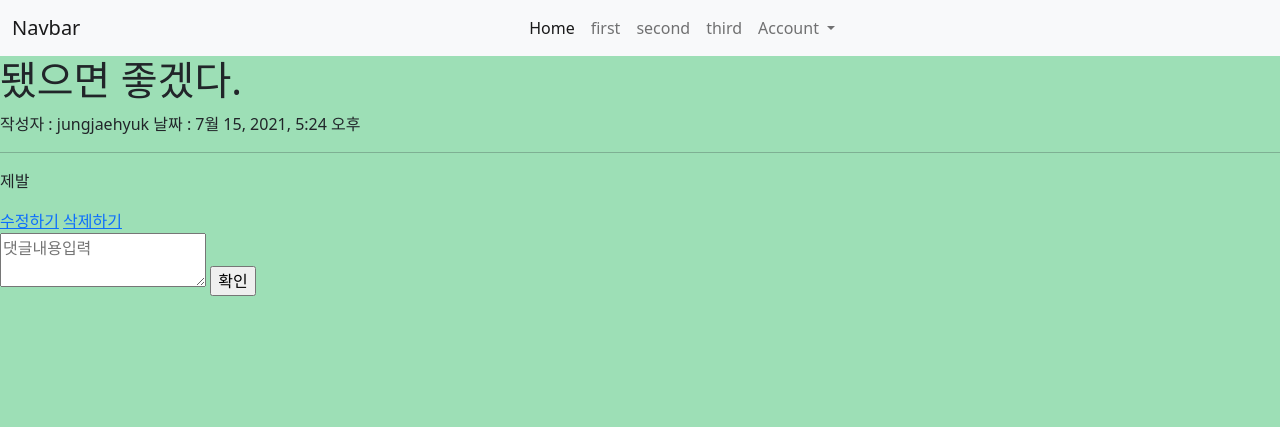
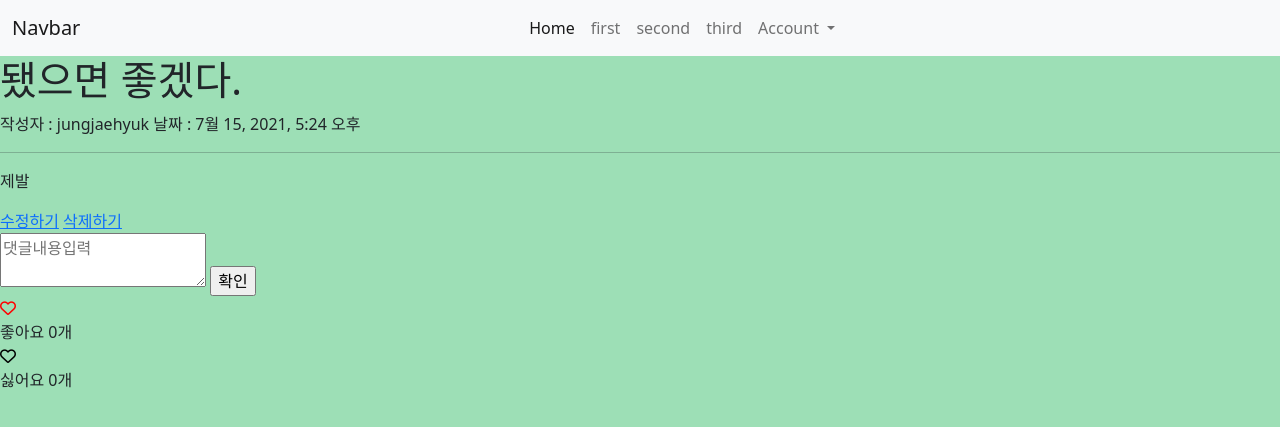
Before and after one commit to jaehyukjung/sns-project, a Django app: page /6 in a window 1280 px wide. Shown: the top 427 px of the page. Run offline with Django 3.2, Linux system fonts and the light colour scheme; data comes from the database, SQL or seed files in the repository; both versions use the stored data as it was after the commit; data that the repository does not hold is empty; some libraries are stand-ins or nearby versions.

Commit message:
좋아요와 싫어요

```diff
--- a/sns_project/main/models.py
+++ b/sns_project/main/models.py
@@ -9,6 +9,16 @@ class Post(models.Model):
     pub_date = models.DateTimeField()
     body = models.TextField()
     image = models.ImageField(upload_to="post/", blank=True, null=True)
+    like_user_set = models.ManyToManyField(User, blank=True, related_name='likes_user_set',through='Like')
+    dislike_user_set = models.ManyToManyField(User, blank=True, related_name='dislikes_user_set',through='Dislike')
+
+    @property
+    def like_count(self):
+        return self.like_user_set.count()
+
+    @property
+    def dislike_count(self):
+        return self.dislike_user_set.count()
 
     def __str__(self):
         return self.title
@@ -22,3 +32,22 @@ class Comment(models.Model):
 	post = models.ForeignKey(Post, on_delete =models.CASCADE, related_name='comments')
 	created_at = models.DateTimeField(auto_now_add = True)
 	updated_at = models.DateTimeField(auto_now = True)
+
+class Like(models.Model):
+    user = models.ForeignKey(User, on_delete=models.CASCADE)
+    post = models.ForeignKey(Post, on_delete=models.CASCADE)
+    created_at = models.DateTimeField(auto_now_add=True)
+    updated_at = models.DateTimeField(auto_now=True)
+
+    class Meta:
+        unique_together =(('user', 'post'))
+
+#싫어요 모델
+class Dislike(models.Model):
+    user = models.ForeignKey(User, on_delete=models.CASCADE)
+    post = models.ForeignKey(Post, on_delete=models.CASCADE)
+    created_at = models.DateTimeField(auto_now_add=True)
+    updated_at = models.DateTimeField(auto_now=True)
+
+    class Meta:
+        unique_together = (('user', 'post'))
--- a/sns_project/main/templates/main/detail.html
+++ b/sns_project/main/templates/main/detail.html
@@ -47,6 +47,129 @@
     </div>
     {%endfor%}
 </div>
+<div>
+    <!-- 4. show.html 수정하기 -->
+<span href="#" class="like" name ="{{post.id}}" value="Like">
+
+    <!--만약 유저가 좋아요를 눌렀다면 채운 하트로 변경-->
+    {% if user in post.like_user_set.all %}
+        <div class="alt-service-icon">
+            <i class="fas fa-heart" id ="like-icon" style="color:red;"></i>
+         </div>
+    <!--아니면 비워진 하트-->
+    {% else %}
+
+        <div class="alt-service-icon">
+             <i class="far fa-heart" id ="like-icon" style="color:red;"></i>
+        </div>
+
+     {% endif %}
+
+     <span id="count-{{ post.id }}" class="alt-services-title font-alt">
+        좋아요
+        {% if post.like_count == 0 %}
+            0개
+        {% else %}
+            {{ post.like_count }}개
+        {% endif %}
+     </span>
+</span>
+<span href="#" class="dislike" name ="{{post.id}}" value="Dislike">
+
+    <!--만약 유저가 좋아요를 눌렀다면 채운 하트로 변경-->
+    {% if user in post.dislike_user_set.all %}
+        <div class="alt-service-icon">
+            <i class="fas fa-heart" id ="dislike-icon" style="color:rgb(0, 0, 0);"></i>
+         </div>
+    <!--아니면 비워진 하트-->
+    {% else %}
+
+        <div class="alt-service-icon">
+             <i class="far fa-heart" id ="dislike-icon" style="color:rgb(0, 0, 0);"></i>
+        </div>
+
+     {% endif %}
+
+     <span id="count-d{{ post.id }}" class="alt-services-title font-alt">
+        싫어요
+        {% if post.dislike_count == 0 %}
+            0개
+        {% else %}
+            {{ post.dislike_count }}개
+        {% endif %}
+     </span>
+</span>
+</div>
+
+<!-- 5. ajax 적용하기 -->
+<script src="https://code.jquery.com/jquery-3.2.1.min.js"></script>
+<script>
+    $(".like").click(function(){
+        var pk=$(this).attr('name')
+        $.ajax({
+            type:'POST',
+            url:"{% url 'main:like_toggle' post.pk %}",
+            data:{'pk':pk,'csrfmiddlewaretoken':'{{csrf_token}}'},
+            dataType:'json',
+            success:function(response){
+                if(response.like_count==null){
+                    alert('로그인이 필요합니다.');
+                    window.location.replace('/accounts/');
+                }
+                else{
+                    if(response.result=='like'){
+                        $('#like-icon').removeClass();
+                        $('#like-icon').addClass('fas fa-heart');
+                    }
+                    else{
+                        $('#like-icon').removeClass();
+                        $('#like-icon').addClass('far fa-heart');
+                    }
+                    $('#count-{{post.id}}').html('좋아요'+response.like_count+"개");
+                }
+            },
+            error:function(request, status, error){
+                alert("로그인이 필요합니다.")
+                alert('code:'+request.status+'\n'+'message:'+request.responseText+"\n"+"error:"+error);
+            },
+        })
+    })
+</script>
+<script src="https://code.jquery.com/jquery-3.2.1.min.js"></script>
+<script>
+    $(".dislike").click(function(){
+        var pk=$(this).attr('name')
+        $.ajax({
+            type:'POST',
+            url:"{% url 'main:dislike_toggle' post.pk %}",
+            data:{'pk':pk,'csrfmiddlewaretoken':'{{csrf_token}}'},
+            dataType:'json',
+            success:function(response){
+                if(response.dislike_count==null){
+                    alert('로그인이 필요합니다.');
+                    window.location.replace('/accounts/');
+                }
+                else{
+                    if(response.result=='dislike'){
+                        $('#dislike-icon').removeClass();
+                        $('#dislike-icon').addClass('fas fa-heart');
+                    }
+                    else{
+                        $('#dislike-icon').removeClass();
+                        $('#dislike-icon').addClass('far fa-heart');
+                    }
+                    $('#count-d{{post.id}}').html('싫어요'+response.dislike_count+"개");
+                }
+            },
+            error:function(request, status, error){
+                alert("로그인이 필요합니다.")
+                alert('code:'+request.status+'\n'+'message:'+request.responseText+"\n"+"error:"+error);
+            },
+        })
+    })
+</script>
+
+<!-- 5. ajax 적용하기 -->
 
 
 {% endblock %}
--- a/sns_project/main/urls.py
+++ b/sns_project/main/urls.py
@@ -17,4 +17,6 @@ urlpatterns = [
     path('<str:post_id>/<str:comment_id>/edit_comment', edit_comment, name='edit_comment'),
     path('<str:comment_id>/delete_comment', delete_comment, name="delete_comment"),
     path('<str:post_id>/<str:comment_id>/update_comment', update_comment, name='update_comment'),
+    path('like_toggle/<int:post_id>/' ,like_toggle,name="like_toggle"),
+    path('dislike_toggle/<int:post_id>/' ,dislike_toggle,name="dislike_toggle"),
 ]
--- a/sns_project/main/views.py
+++ b/sns_project/main/views.py
@@ -1,6 +1,15 @@
 from django.shortcuts import render,redirect, get_object_or_404
-from .models import Post, Comment
+from .models import Dislike, Like, Post, Comment
 from django.utils import timezone
+from django.contrib.auth.decorators import login_required
+# 2. 사용할 모듈 불러오기
+# 2-1 POST 형식의 HTTP 통신만 받기
+from django.views.decorators.http import require_POST
+# 2-2 response를 변환하는 가장 가본 함수, html 파일, 이미지 등 다양한 응답
+from django.http import HttpResponse
+# 2-3 딕셔너리를 json 형식으로 바꾸기 위해
+import json
+
 
 # Create your views here.
 def showmain(request):
@@ -82,3 +91,40 @@ def update_comment(request, post_id,comment_id):
         comment_content=request.POST.get('content')
         comment.update(content=comment_content,writer=current_user, post=post)
     return redirect('main:detail', post_id)
+
+# 3. like_toggle 함수 작성하기
+@require_POST
+@login_required
+def like_toggle(request,post_id):
+    post = get_object_or_404(Post,pk=post_id)
+    post_like,post_like_created=Like.objects.get_or_create(user=request.user,post=post)
+
+    if not post_like_created:
+        post_like.delete()
+        result="like_cancel"
+    else:
+        result="like"
+
+    context={
+        "like_count":post.like_count,
+        "result":result
+    }
+
+    return HttpResponse(json.dumps(context),content_type="application/json")
+
+def dislike_toggle(request,post_id):
+    post = get_object_or_404(Post,pk=post_id)
+    post_dislike,post_dislike_created=Dislike.objects.get_or_create(user=request.user,post=post)
+
+    if not post_dislike_created:
+        post_dislike.delete()
+        result="dislike_cancel"
+    else:
+        result="dislike"
+
+    context={
+        "dislike_count":post.dislike_count,
+        "result":result
+    }
+
+    return HttpResponse(json.dumps(context),content_type="application/json")
--- a/sns_project/sns_project/templates/base.html
+++ b/sns_project/sns_project/templates/base.html
@@ -8,6 +8,7 @@
     <title>정재혁의 자기소개</title>
     <!-- JavaScript Bundle with Popper -->
     <script src="https://cdn.jsdelivr.net/npm/bootstrap@5.0.0-beta3/dist/js/bootstrap.bundle.min.js" integrity="sha384-JEW9xMcG8R+pH31jmWH6WWP0WintQrMb4s7ZOdauHnUtxwoG2vI5DkLtS3qm9Ekf" crossorigin="anonymous"></script>
+    <script src="https://kit.fontawesome.com/8e0eb2ee40.js" crossorigin="anonymous"></script>
     <!-- CSS only -->
     <link href="https://cdn.jsdelivr.net/npm/bootstrap@5.0.0-beta3/dist/css/bootstrap.min.css" rel="stylesheet" integrity="sha384-eOJMYsd53ii+scO/bJGFsiCZc+5NDVN2yr8+0RDqr0Ql0h+rP48ckxlpbzKgwra6" crossorigin="anonymous">
     {% include 'shared/_navbar.html' %}
```
Also changed, not shown: sns_project/db.sqlite3, sns_project/main/migrations/0006_auto_20210815_2328.py (added).
